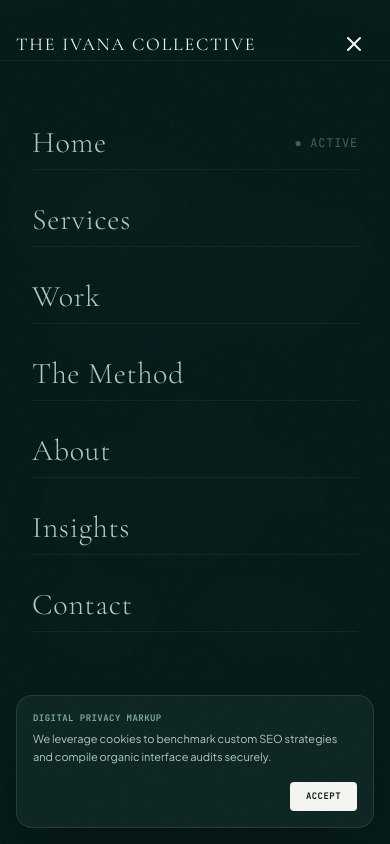
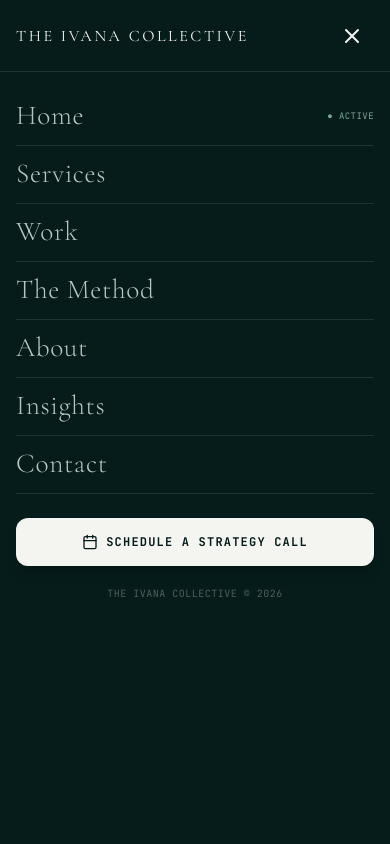
Before and after one commit to ivapbj/The-Ivana-Collective-Website, a React (Vite) app: page / in a window 390 px wide. Both pictures are taken after a click on the button 354 px from the left and 44 px from the top of the page. Shown: the top 844 px of the page. Built offline with nearby package versions, Linux system fonts and the light colour scheme.

Commit message:
update mobile layout

```diff
--- a/src/App.tsx
+++ b/src/App.tsx
@@ -272,8 +272,8 @@
         <div
           id="cookie-consent-bar"
           className="
-            fixed bottom-4 left-4 right-4 md:left-auto md:right-4 md:max-w-md z-[80]
-            bg-[#0D2623] border border-white/10 rounded-2xl p-4 shadow-2xl flex flex-col sm:flex-row items-center gap-4 text-left
+            fixed bottom-2 left-2 right-2 w-auto max-w-[calc(100vw-1rem)] md:bottom-4 md:left-auto md:right-4 md:max-w-md z-[80]
+            bg-[#0D2623] border border-white/10 rounded-2xl p-3 sm:p-4 shadow-2xl flex flex-col sm:flex-row items-stretch sm:items-center gap-3 sm:gap-4 text-left
             animate-in slide-in-from-bottom-8 duration-500
           "
         >
@@ -286,7 +286,7 @@
           <div className="flex gap-2 w-full sm:w-auto flex-shrink-0 justify-end">
             <button
               onClick={() => setShowCookieConsent(false)}
-              className="px-4 py-2 rounded bg-[#F4F5F1] text-[#061C1A] hover:bg-[#B9D8CE] font-mono text-[9px] uppercase tracking-wider font-semibold cursor-pointer transition-colors"
+              className="min-h-11 w-full sm:w-auto px-4 py-2 rounded bg-[#F4F5F1] text-[#061C1A] hover:bg-[#B9D8CE] font-mono text-[9px] uppercase tracking-wider font-semibold cursor-pointer transition-colors"
             >
               Accept
             </button>
--- a/src/components/Footer.tsx
+++ b/src/components/Footer.tsx
@@ -27,7 +27,7 @@
   return (
     <footer id="footer" className="relative bg-[#041211] border-t border-white/5 pt-20 pb-10 overflow-hidden">
       {/* Decorative ambient background glow */}
-      <div className="absolute bottom-0 right-0 w-[400px] h-[400px] bg-gradient-to-t from-[#123B35]/15 to-transparent rounded-full blur-[120px] pointer-events-none" />
+      <div className="absolute bottom-0 right-0 aspect-square w-full max-w-[400px] rounded-full bg-gradient-to-t from-[#123B35]/15 to-transparent blur-[120px] pointer-events-none" />
 
       <div className="max-w-7xl mx-auto px-4 sm:px-6 lg:px-8 relative z-10">
         <div className="grid grid-cols-1 md:grid-cols-2 lg:grid-cols-4 gap-12 lg:gap-8 pb-16 border-b border-white/5">
--- a/src/components/Header.tsx
+++ b/src/components/Header.tsx
@@ -1,5 +1,5 @@
-import React, { useState, useEffect } from "react";
-import { Menu, X, Calendar } from "lucide-react";
+import { useEffect, useState } from "react";
+import { Calendar, Menu, X } from "lucide-react";
 import { useNavigation } from "../context/NavigationContext";
 
 interface HeaderProps {
@@ -12,32 +12,18 @@
   const [activeSection, setActiveSection] = useState("hero");
   const { currentPath, navigate } = useNavigation();
 
-  // Monitor scroll for header styling & active section highlighting (only on homepage)
   useEffect(() => {
     const handleScroll = () => {
-      if (window.scrollY > 40) {
-        setIsScrolled(true);
-      } else {
-        setIsScrolled(false);
-      }
+      setIsScrolled(window.scrollY > 40);
+      if (currentPath !== "/") return;
 
-      if (currentPath !== "/") {
-        return;
-      }
-
-      // Detect active section
       const sections = ["hero", "services", "system", "work", "method", "results", "about", "pricing", "insights", "contact"];
       const scrollPosition = window.scrollY + 120;
-
       for (const section of sections) {
-        const el = document.getElementById(section);
-        if (el) {
-          const top = el.offsetTop;
-          const height = el.offsetHeight;
-          if (scrollPosition >= top && scrollPosition < top + height) {
+        const element = document.getElementById(section);
+        if (element && scrollPosition >= element.offsetTop && scrollPosition < element.offsetTop + element.offsetHeight) {
           setActiveSection(section);
           break;
-          }
         }
       }
     };
@@ -45,6 +31,15 @@
     window.addEventListener("scroll", handleScroll);
     return () => window.removeEventListener("scroll", handleScroll);
   }, [currentPath]);
+
+  useEffect(() => {
+    if (!isMobileMenuOpen) return;
+    const previousOverflow = document.body.style.overflow;
+    document.body.style.overflow = "hidden";
+    return () => {
+      document.body.style.overflow = previousOverflow;
+    };
+  }, [isMobileMenuOpen]);
 
   const menuItems = [
     { id: "hero", label: "Home", path: "/" },
@@ -56,59 +51,49 @@
     { id: "contact", label: "Contact", path: "/contact" }
   ];
 
-  const handleLinkClick = (item: typeof menuItems[0]) => {
+  const handleLinkClick = (item: typeof menuItems[number]) => {
     setIsMobileMenuOpen(false);
-
     if (currentPath === "/") {
-      // Smooth scroll on homepage
       const targetId = item.id === "contact" ? "final-cta" : item.id;
-      const el = document.getElementById(targetId);
-      if (el) {
-        el.scrollIntoView({ behavior: "smooth" });
+      const element = document.getElementById(targetId);
+      if (element) {
+        element.scrollIntoView({ behavior: "smooth" });
         return;
       }
     }
-
-    // Navigate to dedicated page
     navigate(item.path);
   };
 
   const handleBrandClick = () => {
     setIsMobileMenuOpen(false);
     navigate("/");
-    if (currentPath === "/") {
-      window.scrollTo({ top: 0, behavior: "smooth" });
-    }
+    if (currentPath === "/") window.scrollTo({ top: 0, behavior: "smooth" });
   };
+
+  const isItemActive = (item: typeof menuItems[number]) => item.id === "hero"
+    ? currentPath === "/" && (activeSection === "hero" || !menuItems.some((menuItem) => menuItem.id === activeSection))
+    : currentPath === item.path || currentPath.startsWith(`${item.path}/`) || (currentPath === "/" && activeSection === item.id);
 
   return (
     <header
       id="header-navigation"
-      className={`
-        fixed top-0 inset-x-0 z-50 transition-all duration-300
-        ${isScrolled
+      className={`fixed top-0 inset-x-0 transition-all duration-300 ${isMobileMenuOpen ? "z-[1000]" : "z-50"} ${
+        isScrolled
           ? "py-4 backdrop-blur-[18px] bg-[#061C1A]/85 border-b border-white/8 shadow-lg"
-          : "py-6 bg-transparent border-b border-transparent"}
-      `}
+          : "py-6 bg-transparent border-b border-transparent"
+      }`}
     >
-      <div className="max-w-7xl mx-auto px-4 sm:px-6 lg:px-8 flex items-center justify-between">
-
-        {/* Logo / Wordmark */}
+      <div className="max-w-7xl mx-auto px-4 sm:px-6 lg:px-8 flex items-center justify-between gap-3">
         <button
           id="brand-wordmark"
           onClick={handleBrandClick}
-          className="font-serif text-lg sm:text-xl tracking-widest text-[#F4F5F1] hover:text-[#B9D8CE] transition-colors focus:outline-none cursor-pointer"
+          className="min-w-0 font-serif text-base sm:text-xl tracking-[0.14em] sm:tracking-widest text-[#F4F5F1] hover:text-[#B9D8CE] transition-colors focus:outline-none cursor-pointer text-left"
         >
           THE IVANA COLLECTIVE
         </button>
 
-        {/* Desktop Navigation */}
-        <nav className="hidden md:flex items-center space-x-8" aria-label="Primary Navigation">
-          {menuItems.map((item) => {
-            const isPageActive = item.id === "hero"
-              ? (currentPath === "/" && (activeSection === "hero" || !menuItems.some(m => m.id === activeSection)))
-              : (currentPath === item.path || currentPath.startsWith(item.path + "/") || (currentPath === "/" && activeSection === item.id));
-            return (
+        <nav className="hidden lg:flex items-center space-x-8" aria-label="Primary Navigation">
+          {menuItems.map((item) => (
             <button
               key={item.id}
               id={`nav-link-${item.id}`}
@@ -116,96 +101,83 @@
               className="relative py-1 font-mono text-[11px] tracking-widest uppercase text-[#B8C6C1] hover:text-[#B9D8CE] transition-colors cursor-pointer group focus:outline-none"
             >
               {item.label}
-
-                {/* Dynamic bottom underline animation */}
-                <span className="absolute bottom-0 left-0 w-0 h-[1px] bg-[#B9D8CE] transition-all duration-250 group-hover:w-full" />
-
-                {/* Active Section Indicator Dot */}
-                {isPageActive && (
-                  <span className="absolute -bottom-1.5 left-1/2 -translate-x-1/2 w-1 h-1 rounded-full bg-[#B9D8CE]" />
-                )}
+              <span className="absolute bottom-0 left-0 w-0 h-px bg-[#B9D8CE] transition-all duration-250 group-hover:w-full" />
+              {isItemActive(item) && <span className="absolute -bottom-1.5 left-1/2 -translate-x-1/2 w-1 h-1 rounded-full bg-[#B9D8CE]" />}
             </button>
-            );
-          })}
+          ))}
         </nav>
 
-        {/* Desktop CTA Call Button */}
-        <div className="hidden md:block">
+        <div className="hidden lg:block">
           <button
             id="nav-schedule-btn"
             onClick={onScheduleCall}
-            className="
-              flex items-center space-x-2 px-5 py-2.5 rounded-lg font-mono text-[11px] uppercase tracking-wider font-semibold
-              bg-[#123B35] text-[#F4F5F1] hover:bg-[#B9D8CE] hover:text-[#061C1A]
-              border border-[#B9D8CE]/20 transition-all duration-200 cursor-pointer shadow-md hover:-translate-y-0.5
-            "
+            className="flex items-center space-x-2 px-5 py-2.5 rounded-lg font-mono text-[11px] uppercase tracking-wider font-semibold bg-[#123B35] text-[#F4F5F1] hover:bg-[#B9D8CE] hover:text-[#061C1A] border border-[#B9D8CE]/20 transition-all duration-200 cursor-pointer shadow-md hover:-translate-y-0.5"
           >
             <Calendar className="w-3.5 h-3.5" />
             <span>Schedule a Call</span>
           </button>
         </div>
 
-        {/* Mobile Burger Trigger */}
         <button
           id="mobile-menu-toggle"
-          onClick={() => setIsMobileMenuOpen(!isMobileMenuOpen)}
-          className="md:hidden p-2 text-[#F4F5F1] hover:text-[#B9D8CE] transition-colors focus:outline-none"
-          aria-label={isMobileMenuOpen ? "Close menu" : "Open menu"}
+          onClick={() => setIsMobileMenuOpen(true)}
+          className="flex h-11 w-11 flex-shrink-0 items-center justify-center text-[#F4F5F1] transition-colors hover:text-[#B9D8CE] focus:outline-none lg:hidden"
+          aria-label="Open menu"
+          aria-expanded={isMobileMenuOpen}
         >
-          {isMobileMenuOpen ? <X className="w-6 h-6" /> : <Menu className="w-6 h-6" />}
+          <Menu className="w-6 h-6" />
         </button>
       </div>
 
-      {/* Mobile Navigation Overlay */}
       {isMobileMenuOpen && (
         <div
           id="mobile-navigation-overlay"
-          className="
-            fixed inset-0 top-[60px] z-40 bg-[#061C1A]/98 backdrop-blur-xl md:hidden
-            flex flex-col justify-between p-8 border-t border-white/5 animate-in fade-in duration-200
-          "
+          className="fixed inset-0 z-[1000] flex h-[100dvh] min-h-[100dvh] w-full flex-col overflow-hidden bg-[#061C1A] animate-in fade-in duration-200 lg:hidden"
         >
-          <div className="flex flex-col space-y-6 mt-6">
-            {menuItems.map((item) => {
-              const isPageActive = item.id === "hero"
-                ? (currentPath === "/" && (activeSection === "hero" || !menuItems.some(m => m.id === activeSection)))
-                : (currentPath === item.path || currentPath.startsWith(item.path + "/") || (currentPath === "/" && activeSection === item.id));
-              return (
+          <div className="flex min-h-[72px] flex-shrink-0 items-center justify-between gap-4 border-b border-white/10 px-4 sm:px-6">
+            <button onClick={handleBrandClick} className="min-w-0 text-left font-serif text-base tracking-[0.16em] text-[#F4F5F1] hover:text-[#B9D8CE] transition-colors">
+              THE IVANA COLLECTIVE
+            </button>
+            <button
+              type="button"
+              onClick={() => setIsMobileMenuOpen(false)}
+              className="flex h-11 w-11 flex-shrink-0 items-center justify-center rounded-full text-[#F4F5F1] hover:bg-[#123B35] hover:text-[#B9D8CE] transition-colors"
+              aria-label="Close menu"
+            >
+              <X className="h-6 w-6" />
+            </button>
+          </div>
+
+          <div className="flex-1 overflow-y-auto overscroll-contain px-4 py-4 sm:px-6 sm:py-6">
+            <nav className="flex flex-col" aria-label="Mobile Navigation">
+              {menuItems.map((item) => (
                 <button
                   key={item.id}
                   id={`mobile-nav-link-${item.id}`}
                   onClick={() => handleLinkClick(item)}
-                  className="
-                    text-left font-serif text-3xl tracking-wide py-2 text-[#B8C6C1] hover:text-[#F4F5F1]
-                    border-b border-white/5 transition-colors flex items-center justify-between group
-                   font-light"
+                  className="group flex min-h-12 w-full items-center justify-between gap-4 border-b border-white/10 py-2 text-left font-serif text-[clamp(1.35rem,7vw,2rem)] font-light tracking-wide text-[#B8C6C1] hover:text-[#F4F5F1] transition-colors"
                 >
-                  <span>{item.label}</span>
-                  <span className="text-xs font-mono text-[#7CA99B]/50 group-hover:text-[#B9D8CE] transition-colors">
-                    {isPageActive ? "● ACTIVE" : ""}
+                  <span className="min-w-0">{item.label}</span>
+                  <span className="flex-shrink-0 font-mono text-[9px] tracking-wider text-[#7CA99B] group-hover:text-[#B9D8CE] transition-colors">
+                    {isItemActive(item) ? "● ACTIVE" : ""}
                   </span>
                 </button>
-              );
-            })}
-          </div>
+              ))}
+            </nav>
 
-          <div className="flex flex-col space-y-4">
             <button
               id="mobile-nav-schedule-btn"
               onClick={() => {
                 setIsMobileMenuOpen(false);
                 onScheduleCall();
               }}
-              className="
-                w-full flex items-center justify-center space-x-2 py-4 rounded-xl font-mono text-xs uppercase tracking-widest font-semibold
-                bg-[#F4F5F1] text-[#061C1A] hover:bg-[#B9D8CE] transition-colors shadow-lg cursor-pointer
-              "
+              className="mt-6 min-h-12 w-full flex items-center justify-center space-x-2 px-4 py-3 rounded-xl font-mono text-xs uppercase tracking-widest font-semibold bg-[#F4F5F1] text-[#061C1A] hover:bg-[#B9D8CE] transition-colors shadow-lg cursor-pointer"
             >
               <Calendar className="w-4 h-4" />
               <span>Schedule a Strategy Call</span>
             </button>
 
-            <p className="text-[10px] text-center font-mono text-[#B8C6C1]/40 tracking-wider">
+            <p className="mt-5 pb-[max(1rem,env(safe-area-inset-bottom))] text-[10px] text-center font-mono text-[#B8C6C1]/40 tracking-wider">
               THE IVANA COLLECTIVE &copy; 2026
             </p>
           </div>
--- a/src/components/KeycapComposition.tsx
+++ b/src/components/KeycapComposition.tsx
@@ -77,7 +77,7 @@
       id="hero-key-composition"
     >
       {/* Background radial ambient glow under the keyboard */}
-      <div className="absolute top-1/2 left-1/2 -translate-x-1/2 -translate-y-1/2 w-[350px] h-[350px] md:w-[700px] md:h-[700px] bg-gradient-to-r from-[#123B35]/35 to-[#7CA99B]/5 rounded-full blur-[120px] pointer-events-none" />
+      <div className="absolute left-1/2 top-1/2 aspect-square w-full max-w-[350px] -translate-x-1/2 -translate-y-1/2 rounded-full bg-gradient-to-r from-[#123B35]/35 to-[#7CA99B]/5 blur-[120px] pointer-events-none md:max-w-[700px]" />
 
       {isMobile ? (
         /* MOBILE / TABLET COMPACT DECK with Preview Image */
--- a/src/index.css
+++ b/src/index.css
@@ -7,6 +7,21 @@
   --font-mono: "JetBrains Mono", ui-monospace, monospace;
 }
 
+*,
+*::before,
+*::after {
+  box-sizing: border-box;
+}
+
+html,
+body,
+#root {
+  width: 100%;
+  max-width: 100%;
+  overflow-x: hidden;
+  overflow-x: clip;
+}
+
 html {
   scroll-behavior: smooth;
   background-color: #061C1A;
@@ -14,9 +29,29 @@
 }
 
 body {
+  margin: 0;
+  min-width: 0;
   font-family: var(--font-sans);
   background-color: #061C1A;
-  overflow-x: hidden;
+}
+
+img,
+picture,
+video,
+canvas,
+svg {
+  max-width: 100%;
+}
+
+p,
+h1,
+h2,
+h3,
+h4,
+h5,
+h6,
+a {
+  overflow-wrap: anywhere;
 }
 
 ::selection {
--- a/src/pages/Home.tsx
+++ b/src/pages/Home.tsx
@@ -84,7 +84,7 @@
         id="hero"
         className="relative pt-24 min-h-screen flex flex-col justify-center overflow-hidden px-4 sm:px-6 lg:px-8 border-b border-white/5 bg-[#061C1A]"
       >
-        <div className="absolute top-1/4 left-1/2 -translate-x-1/2 w-[600px] h-[600px] bg-gradient-to-r from-[#123B35]/20 to-[#7CA99B]/5 rounded-full blur-[120px] pointer-events-none" />
+        <div className="absolute left-1/2 top-1/4 aspect-square w-full max-w-[600px] -translate-x-1/2 rounded-full bg-gradient-to-r from-[#123B35]/20 to-[#7CA99B]/5 blur-[120px] pointer-events-none" />
 
         <div className="max-w-7xl mx-auto w-full flex flex-col items-center justify-center py-12 z-10">
           <KeycapComposition onKeyClick={onKeyClick} activeKey={activeKey} />
@@ -910,7 +910,7 @@
 
       {/* 12. Final CTA */}
       <section id="final-cta" className="relative py-32 overflow-hidden bg-gradient-to-b from-[#061C1A] to-[#041211] border-b border-white/5 text-center">
-        <div className="absolute top-1/2 left-1/2 -translate-x-1/2 -translate-y-1/2 w-[600px] h-[600px] bg-[#123B35]/25 rounded-full blur-[140px] pointer-events-none" />
+        <div className="absolute left-1/2 top-1/2 aspect-square w-full max-w-[600px] -translate-x-1/2 -translate-y-1/2 rounded-full bg-[#123B35]/25 blur-[140px] pointer-events-none" />
         <div className="absolute inset-0 bg-[radial-gradient(rgba(255,255,255,0.015)_1.5px,transparent_1.5px)] bg-[size:24px_24px] pointer-events-none opacity-40" />
 
         <div className="max-w-4xl mx-auto px-4 sm:px-6 lg:px-8 relative z-10 space-y-8">
```
Also changed, not shown: src/components/StylePreviewSection.tsx (+43 -50 lines). Lines whose indentation alone changed are shown as unchanged.
